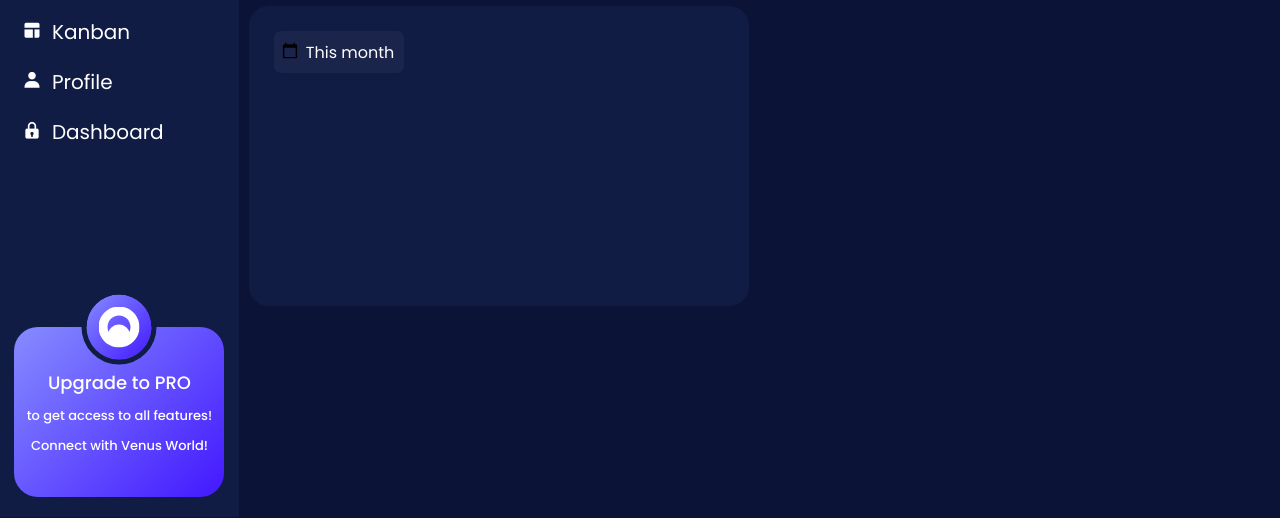
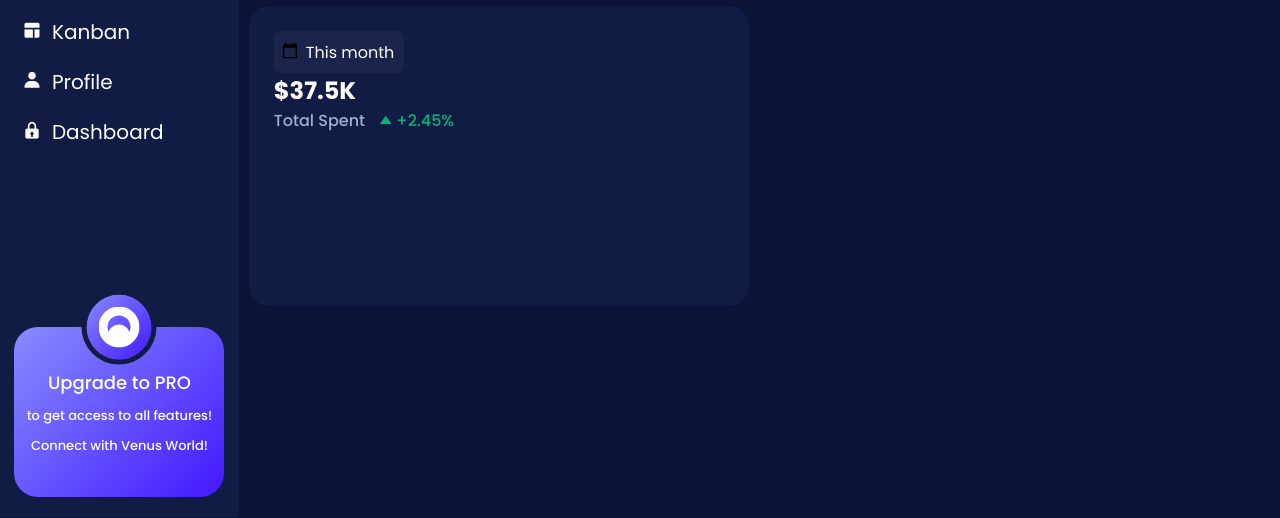
Before and after one commit to Fuadmikayil/HORIZON, a plain HTML site: page index.html in a window 1280 px wide. Shown: the part 282-800 px from the top of the page. Drawn offline with nearby package versions, Linux system fonts and the light colour scheme.

Commit message:
Total_text add

```diff
--- a/index.html
+++ b/index.html
@@ -103,6 +103,8 @@
                             <input type="month" id="month" class="month">
                             <label for="month">This month</label>
                         </div>
+                        <h2>$37.5K</h2>
+                        <h4 class="Total_text">Total Spent <span><i class='bx bxs-up-arrow'></i>   +2.45%</span></h4>
                     </div>
                 </div>
             </section>
--- a/style.css
+++ b/style.css
@@ -254,4 +254,20 @@ nav>.Upgrade>h5 {
   background-color: transparent;
   color: white;
 }
+.header_main>.Total>.dashboard>.dashboard_text>h2{
+  color: white;
+}
+
+.header_main>.Total>.dashboard>.dashboard_text>.Total_text{
+  color: rgba(163, 174, 208, 1);
+  font-weight: 500;
+
+}
+.header_main>.Total>.dashboard>.dashboard_text>.Total_text>span{
+  color: rgba(1, 181, 116, 1);
+  padding-left: 10px;
+}
+.header_main>.Total>.dashboard>.dashboard_text>.Total_text>span>i{
+  font-size: 13px;
+}
 /*Header Main End*/
```
